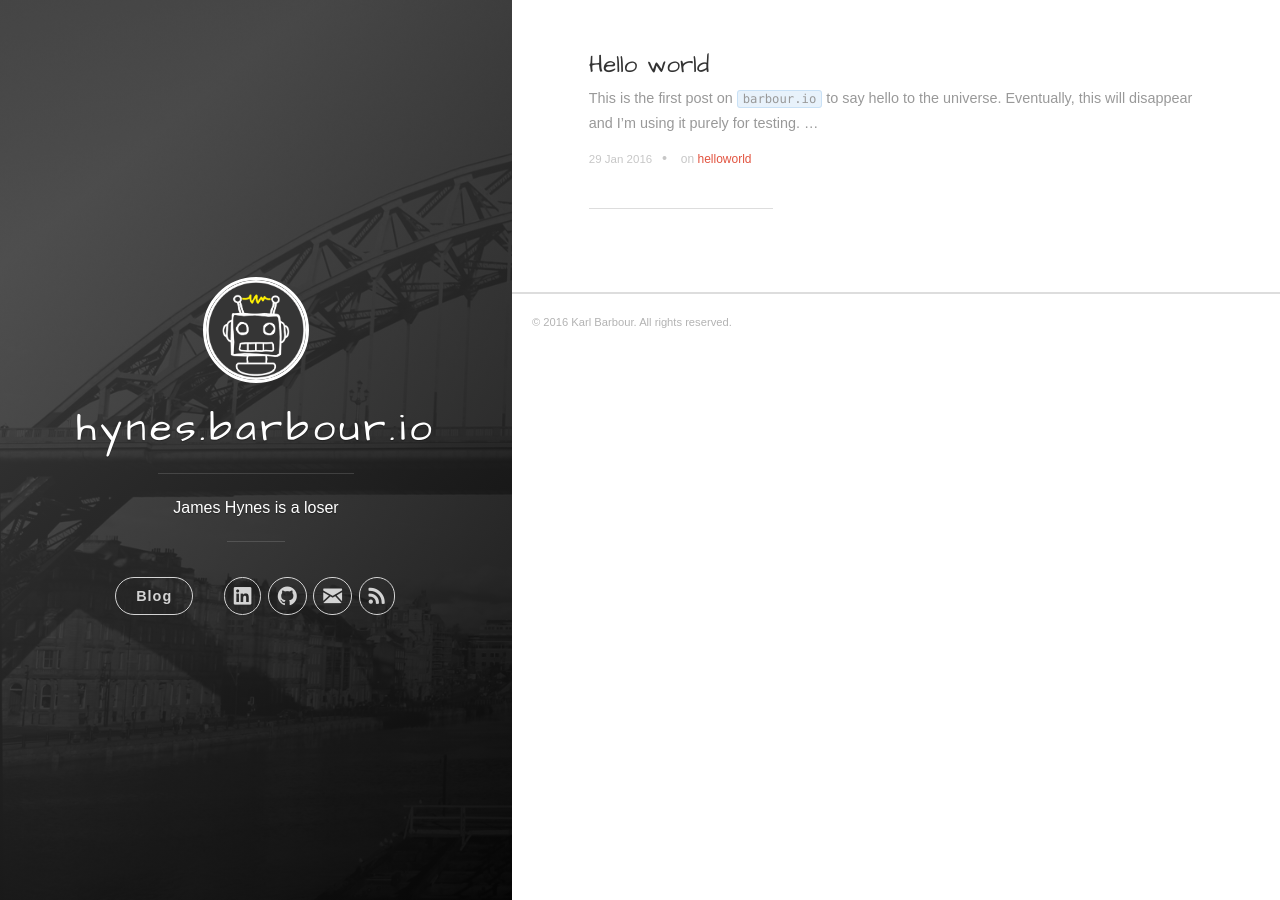
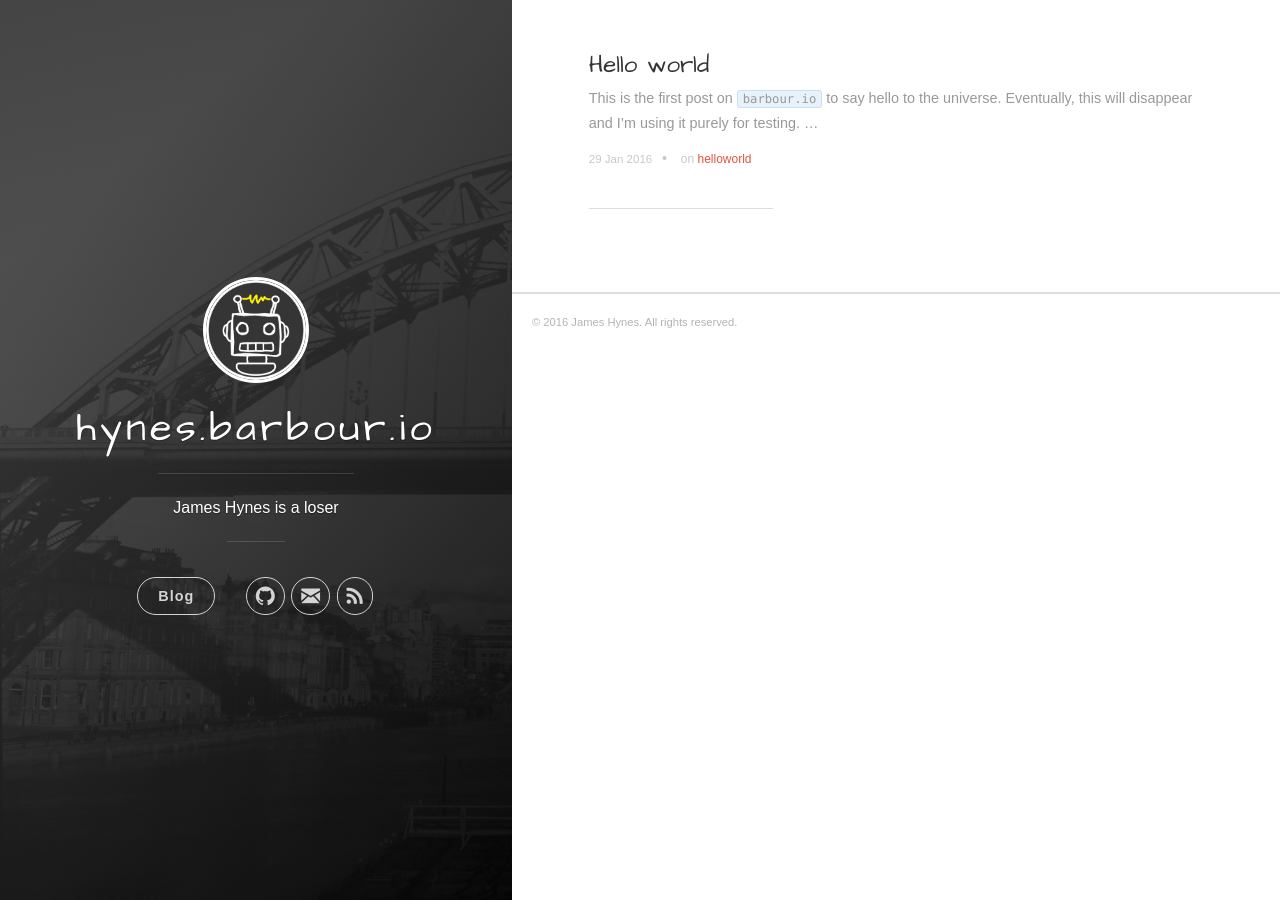
Before and after one commit to Hynes-J/hynes-j.github.io, a Jekyll site: the page built from index.html, in a window 1280 px wide. Built offline with Jekyll 4.4.1, drawn with Linux system fonts in a browser that asks for light colours; nearby versions of some CDN libraries; the list of posts is cut into pages by our own code.

Commit message:
Update _config.yml

```diff
--- a/_config.yml
+++ b/_config.yml
@@ -6,10 +6,10 @@ baseurl: '/'
 # google_analytics: 'UA-XXXXXX-X'
 
 author:
-  name: 'Karl Barbour'
+  name: 'James Hynes'
   email: karl@barbour.io
-  github_username:  karl-barbour
-  linkedin_username:  karlbarbour
+  github_username:  Hynes-J
+
 
 # Build settings
 destination: _site
```
